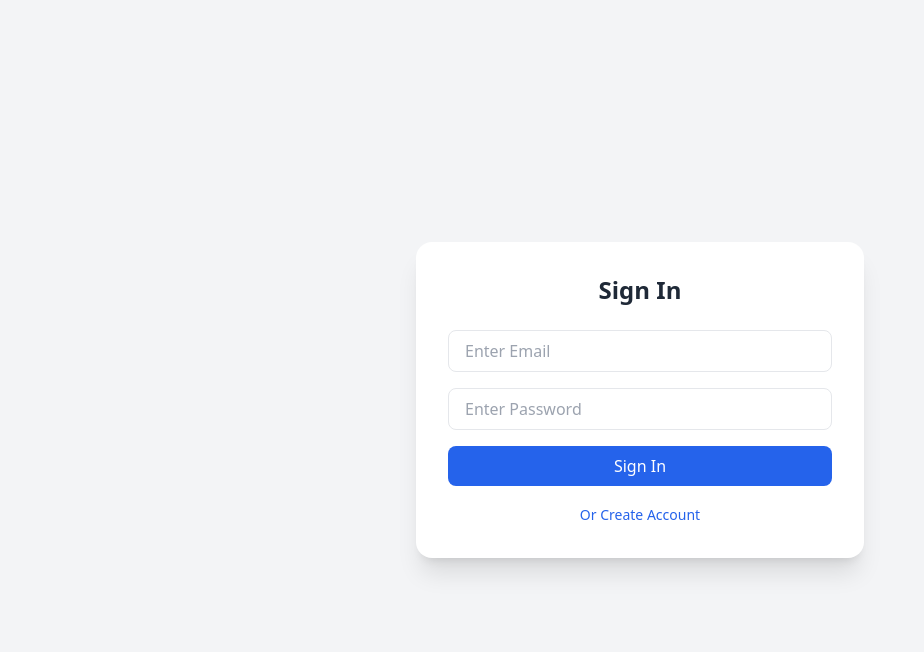
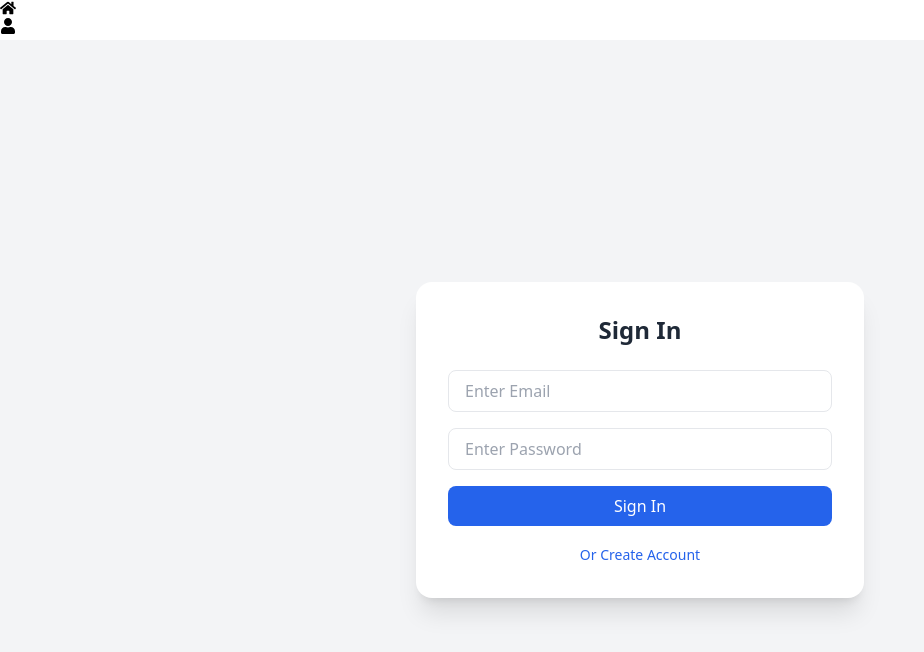
Before and after one commit to aliyan16/MERN-Full-Stack-Real-Time-Chat-Application, a React (Create React App) app in the folder chatapp/: page / in a window 1280 px wide. Shown: the top 652 px of the page, without its empty margins (0-924 px from the left). Built offline with nearby package versions, Linux system fonts and the light colour scheme; no server answers.

Commit message:
adding navbar

```diff
--- a/chatapp/package.json
+++ b/chatapp/package.json
@@ -17,6 +17,7 @@
     "multer-gridfs-storage": "^5.0.2",
     "react": "^19.1.0",
     "react-dom": "^19.1.0",
+    "react-icons": "^5.5.0",
     "react-router-dom": "^7.7.0",
     "react-scripts": "5.0.1",
     "socket.io": "^4.8.1",
--- a/chatapp/src/Backend/server.js
+++ b/chatapp/src/Backend/server.js
@@ -263,6 +263,25 @@ app.get('/chat-list/:userId',async(req,res)=>{
     }
 })
 
+app.get('media/:id',async(req,res)=>{
+    try{
+        const fileId=mongoose.Types.ObjectId(req.params.id)
+        if(!fileId){
+            return res.status(400).json({message:'Invalid file ID'})
+        }
+        const file=new mongoose.connection.db.collection('uploads.files').findOne({_id:fileId})
+        if(!file){
+            return res.status(404).json({message:'File not found'})
+        }
+        const downloadStream=gfs.openDownloadStream(file._id)
+        res.set('Content-Type',file.contentType)
+        downloadStream.pipe(res)
+    }catch(e){
+        console.error('Error fetching file')
+        res.status(500).json({error:'Server error'})
+    }
+})
+
 
 server.listen(port,()=>{
     console.log(`backend is running on port ${port}`)
--- a/chatapp/src/Components/chatListSection.js
+++ b/chatapp/src/Components/chatListSection.js
@@ -1,4 +1,5 @@
 import react from "react";
+import {FaUser} from 'react-icons/fa'
 
 
 function ChatListSection({chats,onChatClick}){
@@ -8,9 +9,14 @@ function ChatListSection({chats,onChatClick}){
             <h3 className="font-semibold mb-2">Chats</h3>
             <div className="space-y-1">
                 {chats.map((chat)=>(
-                    <div key={chat._id} onClick={()=>onChatClick(chat)} className="cursor-pointer p-2 bg-white rounded-lg shadow hover:bg-blue-100">
-                        <div className="font-semibold">{chat.firstName} {chat.lastName}</div>
-                        <div className="text-sm text-gray-500 truncate">{chat.lastMessage?.content || 'Media'}</div>
+                    <div key={chat._id} onClick={()=>onChatClick(chat)} className="cursor-pointer flex space-x-2 p-2 bg-white rounded-lg shadow hover:bg-blue-100">
+                        {chat.profilePic?(
+                            <FaUser/>
+                        ):(
+                            <FaUser/>
+                        )}
+                        <span className="font-semibold">{chat.firstName} {chat.lastName}</span>
+                        <span className="text-sm text-gray-500 truncate">{chat.lastMessage?.content || 'Media'}</span>
 
                     </div>
                 ))}
--- /dev/null
+++ b/chatapp/src/Components/navbar.js
@@ -0,0 +1,23 @@
+import { FaHome } from "react-icons/fa"
+import { useNavigate } from "react-router-dom"
+import ProfileDropDown from "./profileDropDown"
+
+
+function Navbar({currentUser}){
+    const navigate=useNavigate()
+    return(
+        <>
+        <header>
+            <div>
+                <FaHome onClick={()=>navigate('/home')} />
+            </div>
+            <div>
+                <ProfileDropDown currentUser={currentUser} />
+            </div>
+        </header>
+        </>
+    )
+}
+
+
+export default Navbar
--- /dev/null
+++ b/chatapp/src/Components/profileDropDown.js
@@ -0,0 +1,38 @@
+import { useState } from "react"
+import { FaUser, FaUserCircle } from "react-icons/fa"
+import { useNavigate } from "react-router-dom"
+
+
+
+function ProfileDropDown({currentUser}){
+    const [isOpen,setIsOpen]=useState(false)
+    const navigate=useNavigate()
+
+    return(
+        <>
+        <div className="">
+            <button onClick={()=>setIsOpen(!isOpen)} >
+                {currentUser?.profilePic?.fileId?(
+
+                    <img src={`http://localhost:5000/media/${currentUser.profilePic.fileId}`} alt="Profile pic" />
+                ):(
+                    <FaUser/>
+                )}
+            </button>
+            {isOpen &&(
+                <div>
+                    <button onClick={()=>navigate('/profile')}>
+                        <FaUserCircle/>
+                        Profile
+                    </button>
+                </div>
+            )}
+
+
+
+        </div>
+        </>
+    )
+}
+
+export default ProfileDropDown
--- a/chatapp/src/Router/Routing.js
+++ b/chatapp/src/Router/Routing.js
@@ -3,16 +3,21 @@ import SignIn from "../pages/sigin";
 import Register from "../pages/register";
 import {Routes,Route } from "react-router-dom";
 import HomePage from "../pages/homePage";
+import Navbar from "../Components/navbar";
 
 function Routing(){
     const [currentUser,setCurrentUser]=useState(null)
     return(
         <>
-        <Routes>
-            <Route path="/register" element={<Register/>} />
-            <Route path="/" element={<SignIn setCurrentUser={setCurrentUser} />} />
-            <Route path="/home" element={<HomePage currentUser={currentUser} />} />
+        <div className="flex flex-col h-screen" >
+            <Navbar currentUser={currentUser}/>
+            <Routes>
+                <Route path="/register" element={<Register/>} />
+                <Route path="/" element={<SignIn setCurrentUser={setCurrentUser} />} />
+                <Route path="/home" element={<HomePage currentUser={currentUser} />} />
         </Routes>
+        </div>
+
         </>
     )
 }
```
Also changed, not shown: 1 other file (tests, documents, lock files or other folders).
